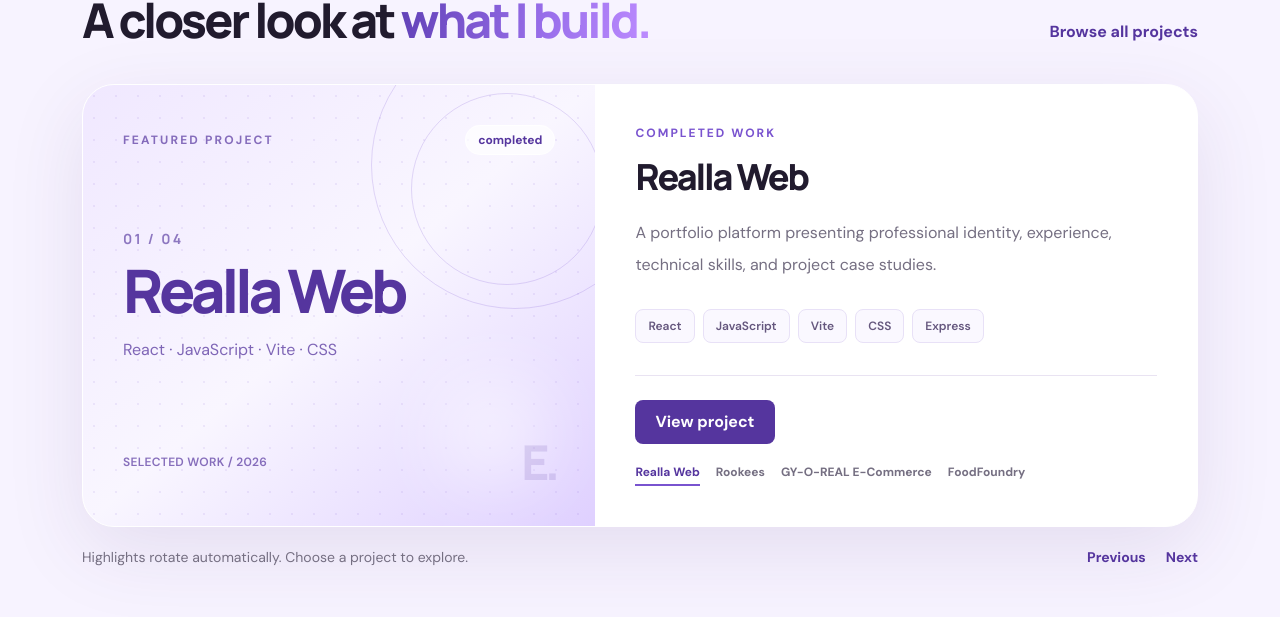
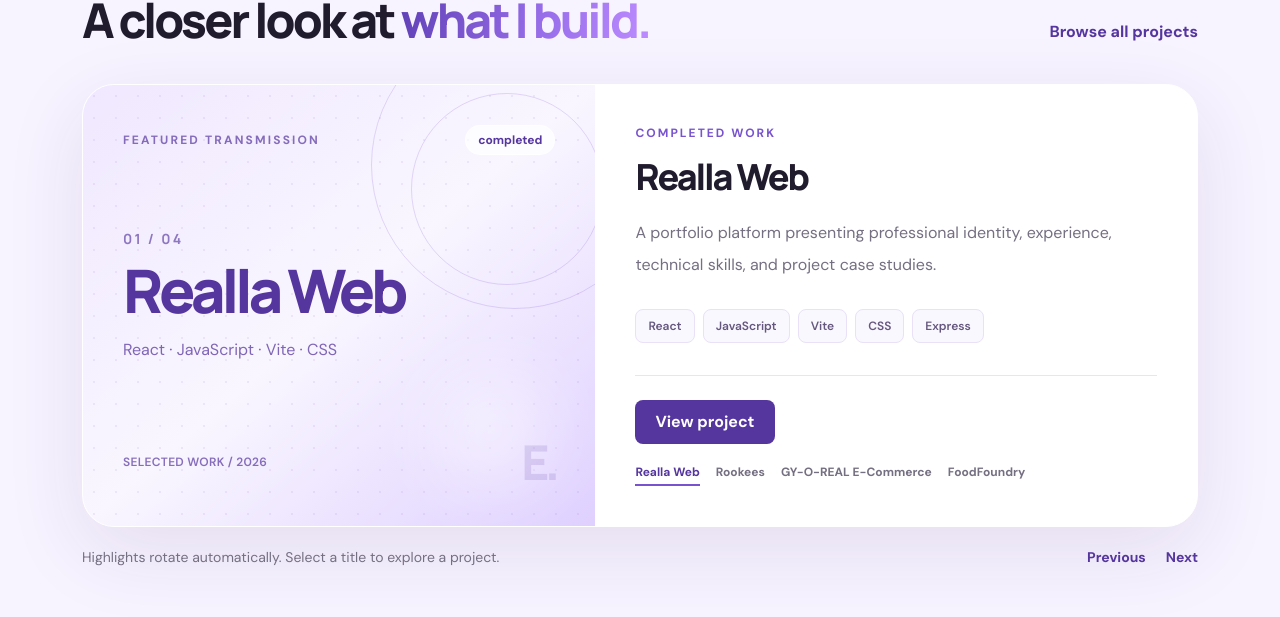
Before and after one commit to EllaUktolseja/elara, a React (Vite) app: page / in a window 1280 px wide. Shown: the part 1537-2154 px from the top of the page. Built offline with nearby package versions, Linux system fonts and the light colour scheme.

Commit message:
feat(home): animate featured project slide transitions

```diff
--- a/src/pages/Home.jsx
+++ b/src/pages/Home.jsx
@@ -77,10 +77,10 @@ export default function Home() {
             <div><Eyebrow>THE WORK, IN MOTION</Eyebrow><h2 className="mb-0 font-display text-4xl font-extrabold tracking-[-.06em] sm:text-5xl">A closer look at <span className="text-gradient">what I build.</span></h2></div>
             <Link className="font-bold text-purple-dark transition hover:text-purple" to="/projects">Browse all projects</Link>
           </div>
-          {activeProject && <div className="grid grid-cols-[.92fr_1.08fr] overflow-hidden rounded-[2rem] border border-white bg-white shadow-[0_24px_80px_rgba(66,42,112,.10)] max-lg:grid-cols-1" aria-live="polite">
+          {activeProject && <div key={activeProject.slug} className="project-slide grid grid-cols-[.92fr_1.08fr] overflow-hidden rounded-[2rem] border border-white bg-white shadow-[0_24px_80px_rgba(66,42,112,.10)] max-lg:grid-cols-1" aria-live="polite">
             <div className={'project-stage relative isolate flex min-h-[390px] flex-col justify-between overflow-hidden bg-gradient-to-br p-8 sm:p-10 ' + slideTones[activeSlide % slideTones.length]}>
               <div className="grid-dots absolute inset-0 -z-10 opacity-50" /><div className="absolute -right-16 -top-16 size-72 rounded-full border border-purple/20" /><div className="absolute -right-2 top-2 size-48 rounded-full border border-purple/20" /><div className="absolute bottom-12 right-14 size-24 rounded-full bg-white/70 blur-2xl" />
-              <div className="flex items-center justify-between gap-4"><span className="text-xs font-bold tracking-[.18em] text-purple-dark/70">FEATURED PROJECT</span><span className="rounded-full border border-white/80 bg-white/70 px-3 py-1.5 text-xs font-bold text-purple-dark">{activeProject.status}</span></div>
+              <div className="flex items-center justify-between gap-4"><span className="text-xs font-bold tracking-[.18em] text-purple-dark/70">FEATURED TRANSMISSION</span><span className="rounded-full border border-white/80 bg-white/70 px-3 py-1.5 text-xs font-bold text-purple-dark">{activeProject.status}</span></div>
               <div className="relative z-10"><p className="mb-3 font-display text-sm font-bold tracking-[.16em] text-purple-dark/65">{String(activeSlide + 1).padStart(2, '0')} / {String(featuredProjects.length).padStart(2, '0')}</p><h3 className="mb-4 max-w-lg break-words font-display text-5xl font-extrabold leading-[.98] tracking-[-.07em] text-purple-dark sm:text-6xl">{activeProject.title}</h3><p className="mb-0 max-w-sm leading-7 text-purple-dark/75">{activeProject.technologies.slice(0, 4).join(' · ')}</p></div>
               <div className="relative z-10 flex items-center justify-between gap-4"><span className="text-xs font-semibold tracking-wide text-purple-dark/70">SELECTED WORK / 2026</span><span className="font-display text-5xl font-extrabold tracking-[-.1em] text-purple-dark/15">E.</span></div>
             </div>
@@ -89,7 +89,7 @@ export default function Home() {
               <div className="flex flex-wrap items-center justify-between gap-5 border-t border-line pt-6"><Link className="inline-flex min-h-11 items-center rounded-lg bg-purple-dark px-5 font-bold text-white transition hover:bg-purple" to={'/projects/' + activeProject.slug}>View project</Link><div className="flex flex-wrap gap-x-4 gap-y-2" aria-label="Choose featured project">{featuredProjects.map((project, index) => <button key={project.slug} type="button" aria-pressed={index === activeSlide} onClick={() => showSlide(index)} className={"border-b-2 pb-1 text-xs font-bold transition-colors " + (index === activeSlide ? "border-purple text-purple-dark" : "border-transparent text-muted hover:text-purple")}>{project.title}</button>)}</div></div>
             </div>
           </div>}
-          <div className="mt-5 flex items-center justify-between gap-4"><p className="mb-0 text-sm text-muted">Highlights rotate automatically. Choose a project to explore.</p><div className="flex gap-5 text-sm font-bold text-purple-dark"><button className="transition hover:text-purple" type="button" onClick={() => showSlide(activeSlide - 1)}>Previous</button><button className="transition hover:text-purple" type="button" onClick={() => showSlide(activeSlide + 1)}>Next</button></div></div>
+          <div className="mt-5 flex items-center justify-between gap-4"><p className="mb-0 text-sm text-muted">Highlights rotate automatically. Select a title to explore a project.</p><div className="flex gap-5 text-sm font-bold text-purple-dark"><button className="transition hover:text-purple" type="button" onClick={() => showSlide(activeSlide - 1)}>Previous</button><button className="transition hover:text-purple" type="button" onClick={() => showSlide(activeSlide + 1)}>Next</button></div></div>
         </div>
       </section>
 
```
